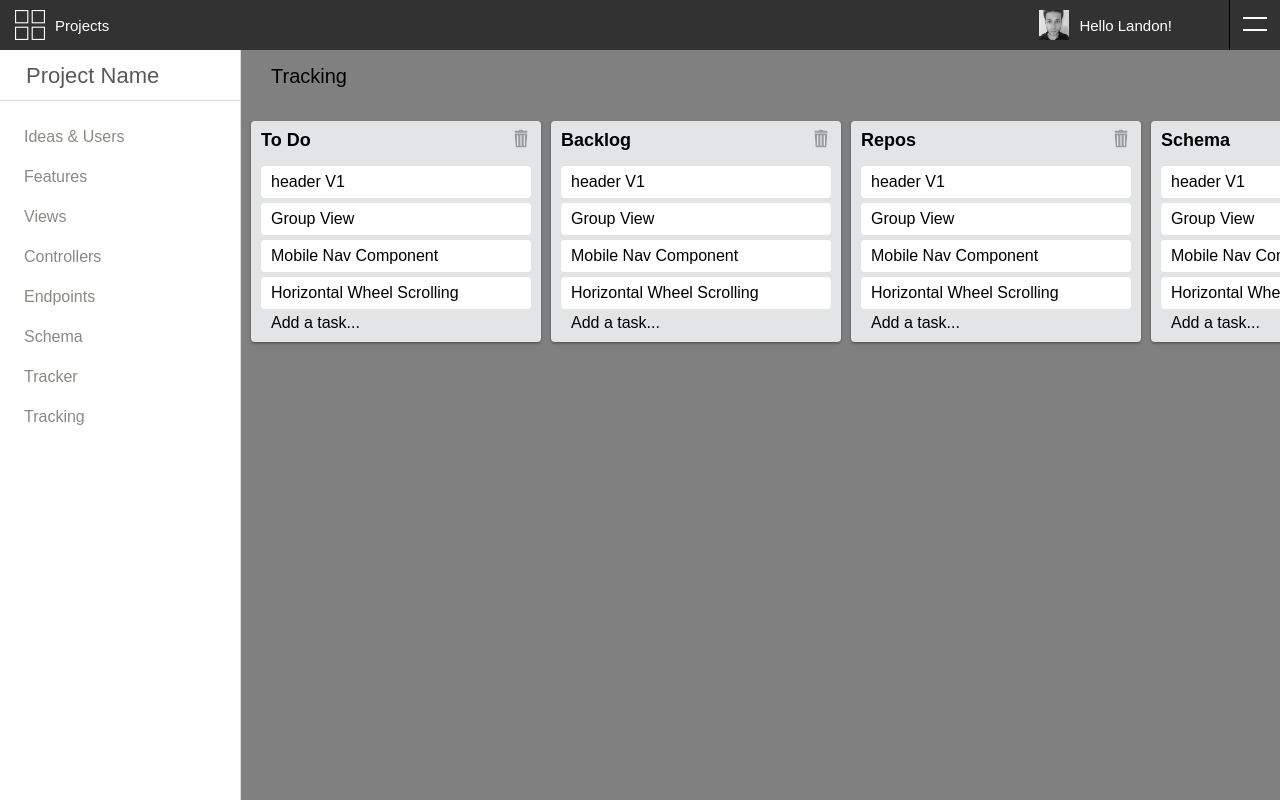
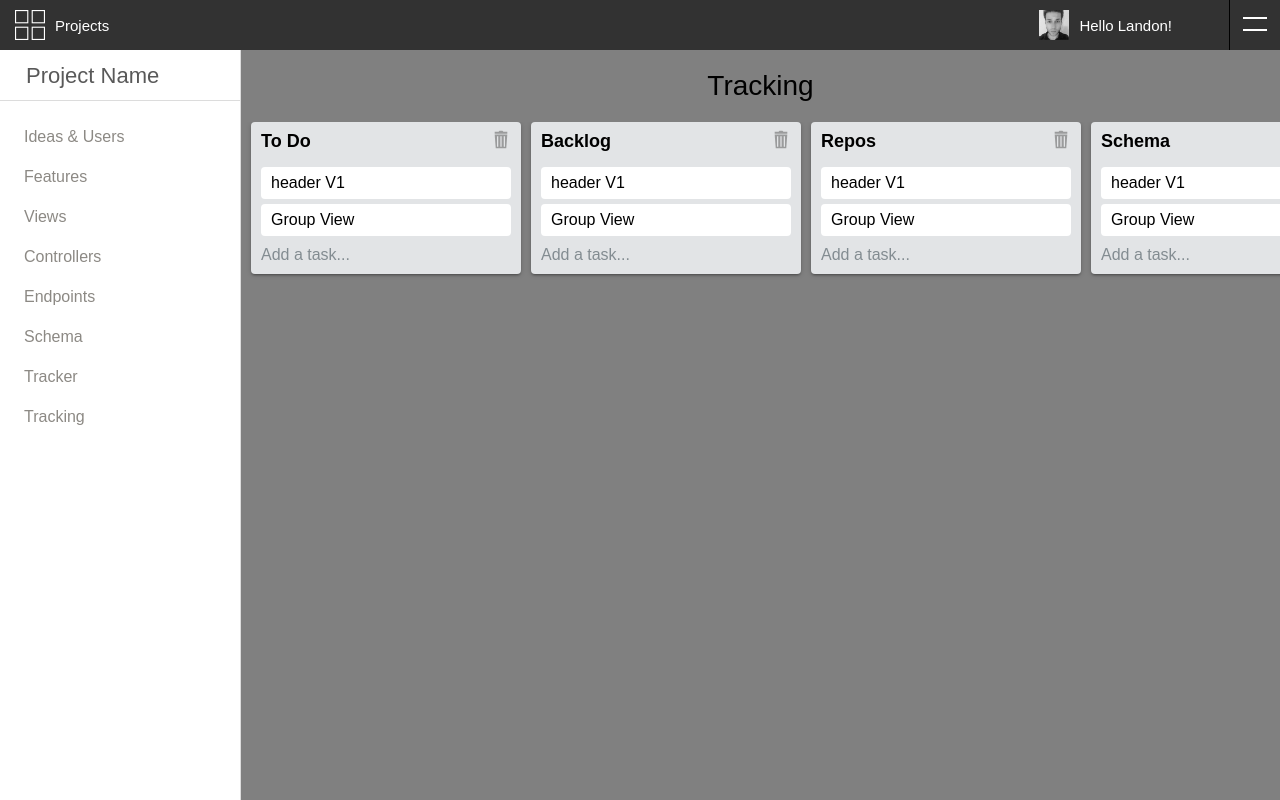
Before and after one commit to landonwjohnson/Appr, a React app: page /tracking in a window 1280 px wide. Built offline with nearby package versions, Linux system fonts and the light colour scheme.

Commit message:
changed padding/margin on project items, when you hover over 'add a task' it turns grey, changed the header for Tracking component

```diff
--- a/src/components/content/project_components/Tracking/ProjectItem/ProjectItem.js
+++ b/src/components/content/project_components/Tracking/ProjectItem/ProjectItem.js
@@ -58,16 +58,15 @@ addTaskToggle(){
                     <ul>
                     <ProjectCard  cardTitle="header V1" listName={this.props.listName} />
                     <ProjectCard  cardTitle="Group View" listName={this.props.listName} />
-                    <ProjectCard  cardTitle="Mobile Nav Component" listName={this.props.listName} />
-                    <ProjectCard  cardTitle="Horizontal Wheel Scrolling" listName={this.props.listName} />
-                    <div className={showText} onClick={this.addTaskToggle}><label> Add a task... </label></div>
+
+
 
 
                     </ul>
                   </div>
                   <div className="prjt-item-footer" >
+                  <div className={showText} onClick={this.addTaskToggle}><label> Add a task... </label></div>
                     <div className={addTaskInput} >
-
                       <textarea type="text"/>
                       <div className="list-btn-set">
                         <button> Save </button>
--- a/src/components/content/project_components/Tracking/ProjectItem/projectitem.scss
+++ b/src/components/content/project_components/Tracking/ProjectItem/projectitem.scss
@@ -9,6 +9,7 @@
     margin-left: 5px;
     margin-right: 5px;
     margin-top: 0px;
+
 
 
 
@@ -27,7 +28,8 @@
     background: #E2E4E6;
     box-shadow: 0 2px 2px 0 rgba(0,0,0,0.14), 0 3px 1px -2px rgba(0,0,0,0.12), 0 1px 5px 0 rgba(0,0,0,0.2);
     white-space: nowrap;
-    padding: 10px;
+    padding-top: 10px;
+
 }
 
 .prjt-item-inner{
@@ -45,6 +47,8 @@
     position: relative;
     // border: 1px solid black;
     z-index: 0;
+    padding-left: 10px;
+    padding-right: 10px;
 
 
     label{
@@ -100,17 +104,21 @@
 
     ul{
         overflow-y: auto;
-        max-height: 70vh;
+        max-height: 59vh;
         padding: 0px;
         margin: 0px;
         cursor: pointer;
+        margin-bottom: 5px;
+        margin-left: 10px;
+    margin-right: 10px;
+
     }
     li{
+
         display: flex;
         align-items: center;
         justify-content: space-between;
         margin-top: 5px;
-        margin-bottom: 5px;
         width: 100%;
         min-height: 32px;
         background: white;
@@ -142,16 +150,10 @@
 
 
 .prjt-item-footer {
-    width: 270px;
-
-
-
-
 
     .add-task{
-        display: flex;
-       height: 0px;
-
+        display: none !important;
+        height: 0px;
         max-width: 100%;
         text-align: left;
 
@@ -162,28 +164,19 @@
         outline: none;
         color: #838c91;
         background: #E2E4E6;
-
-
-
-
         textarea{
             display: none;
-
         }
-
         button{
             display: none;
         }
-
-
-
     }
 
     .add-task-show{
         display: flex;
         flex-direction: column;
         max-height: 100%;
-        width: 100%;
+        max-width: 100%;
         text-align: left;
         font-size: 15px;
         background-color: transparent;
@@ -193,18 +186,21 @@
         position: relative;
         z-index: 10;
         background: #E2E4E6;
+        margin-left: 10px;
+        margin-right: 14px;
+        padding-bottom: 10px;
 
 
 
         textarea{
-            padding-top: 5px;
+
             resize: none;
             border-radius: 4px;
             border: none;
             // margin-left: 10px;
             // margin-right: 10px;
             outline: none;
-            width: 98%;
+            width: 100%;
             height: 54px;
             background: white;
         }
@@ -228,18 +224,28 @@
 
 
 .show-text {
+
+    max-width: 100%;
     max-height: 100%;
-    padding-top: 10px;
-    display: block;
+    padding-top: 5px;
+    display: flex;
+    align-items: center;
     position: relative;
-    margin-top: auto;
-    margin-bottom: auto;
-    padding: 0px;
     text-align: left;
     padding-left: 10px;
+    padding-right: 10px;
+    padding-bottom: 10px;
+    color: #838c91;
+}
+
+.show-text:hover{
+    background: #CDD2D4;
+    border-radius: 0px 0px 4px 4px;
+    color: #4d4d4d;
 }
 
 .hide {
+    display: none;
     font-size: 0px;
     margin-top: 0px;
 
--- a/src/components/content/project_components/Tracking/Tracking.js
+++ b/src/components/content/project_components/Tracking/Tracking.js
@@ -53,12 +53,12 @@ class Tracking extends Component {
         <div className="main-fix">
         <ProjectSetupSidebar />
         <div className="tracking-container">
-
-          <div className="tracking-wrapper">
-          <div className="project-header">
+        <div className="project-header">
             <label onClick={this.addListToggle}>Tracking</label>
 
           </div>
+          <div className="tracking-wrapper">
+
 
                 <div className="project-items-container">
                     <ProjectItem listName="To Do" />
--- a/src/components/content/project_components/Tracking/tracking.scss
+++ b/src/components/content/project_components/Tracking/tracking.scss
@@ -3,20 +3,20 @@
     flex-direction: column;
     width: 100%;
     align-items: center;
-    height: 100%;
+    max-height: 100%;
     overflow-x: hidden;
 }
 
 .project-header{
-    display: flex;
-    justify-content: flex-start;
-    height: 90px;
+
+
     width: 100%;
-    padding-top: 15px;
-    font-size: 20px;
+    padding-top: 20px;
+    padding-bottom: 20px;
+    font-size: 28px;
 
     label{
-        padding-left: 30px;
+
     }
 }
 
@@ -27,9 +27,8 @@
     display: flex;
     flex-direction: column;
     width: 100%;
-    height: 91%;
+    max-height: 100%;
     align-items: center;
-    overflow-x: visible;
     z-index: 0;
 
     .project-items-container{
@@ -42,12 +41,12 @@
           overflow-x: auto;
         // justify-content: flex-start;
         // display: flex;
-        height: 100%;
+        height: 82vh;
 
         // width: 98%;
         overflow-x: auto;
         overflow-y: hidden;
-        padding-bottom: 20%;
+
         z-index: 0;
 
 
```
